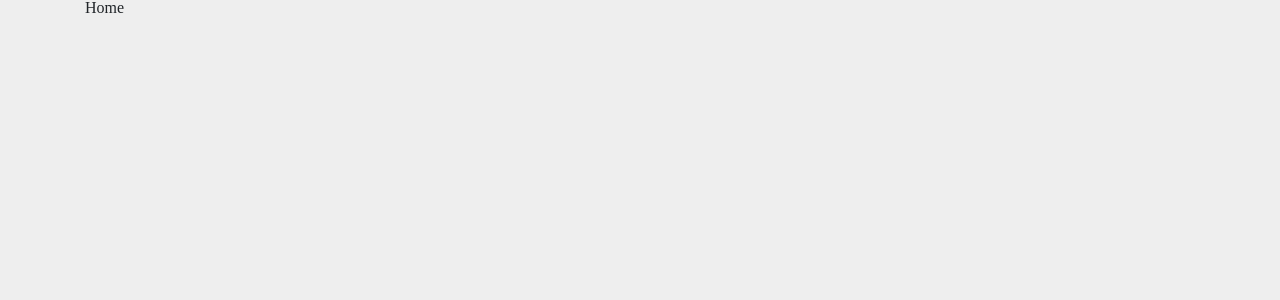
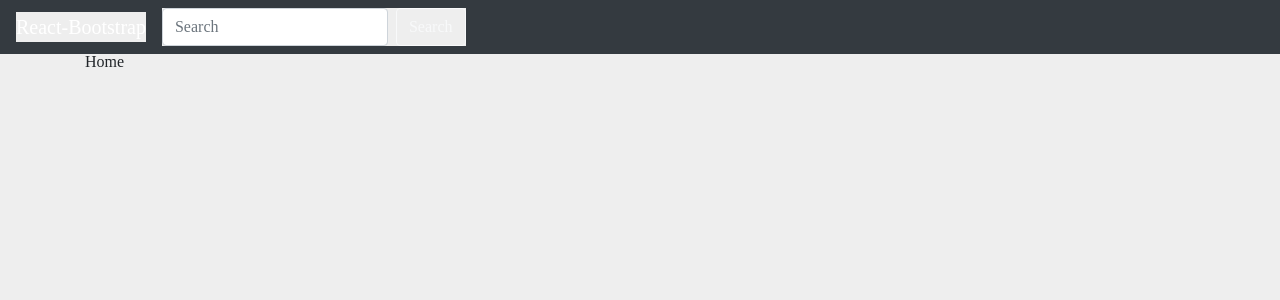
Before and after one commit to jorgemacias2/thanatos, a React (Create React App) app in the folder ui-thanatos/: page / in a window 1280 px wide. Shown: the top 300 px of the page. Built offline with nearby package versions, Linux system fonts and the light colour scheme.

Commit message:
Small Boilerplate Additions

```diff
--- a/ui-thanatos/src/App.tsx
+++ b/ui-thanatos/src/App.tsx
@@ -2,9 +2,12 @@ import React from 'react';
 import { Switch, Route } from 'react-router-dom';
 
 import './App.scss';
+import CustomNavbar from './components/CustomNavbar';
 
 function App() {
   return (
+    <>
+    <CustomNavbar></CustomNavbar>
     <Switch>
       <Route exact path='/'>
         <div className="container">Home</div>
@@ -13,6 +16,7 @@ function App() {
         <div className="container">First Page</div>
       </Route>
     </Switch>
+    </>
   );
 }
 
--- /dev/null
+++ b/ui-thanatos/src/components/CustomNavbar.tsx
@@ -0,0 +1,18 @@
+import React from 'react';
+import { Navbar, Button, Form, FormControl } from 'react-bootstrap';
+
+function CustomNavbar() {
+  return (
+    <>
+      <Navbar bg="dark" variant="dark">
+        <Navbar.Brand href="#home">React-Bootstrap</Navbar.Brand>
+        <Form inline>
+          <FormControl type="text" placeholder="Search" className="mr-sm-2" />
+          <Button variant="outline-light">Search</Button>
+        </Form>
+      </Navbar>
+    </>
+  );
+}
+
+export default CustomNavbar;
```
Also changed, not shown: 2 other files (tests, documents, lock files or other folders).
